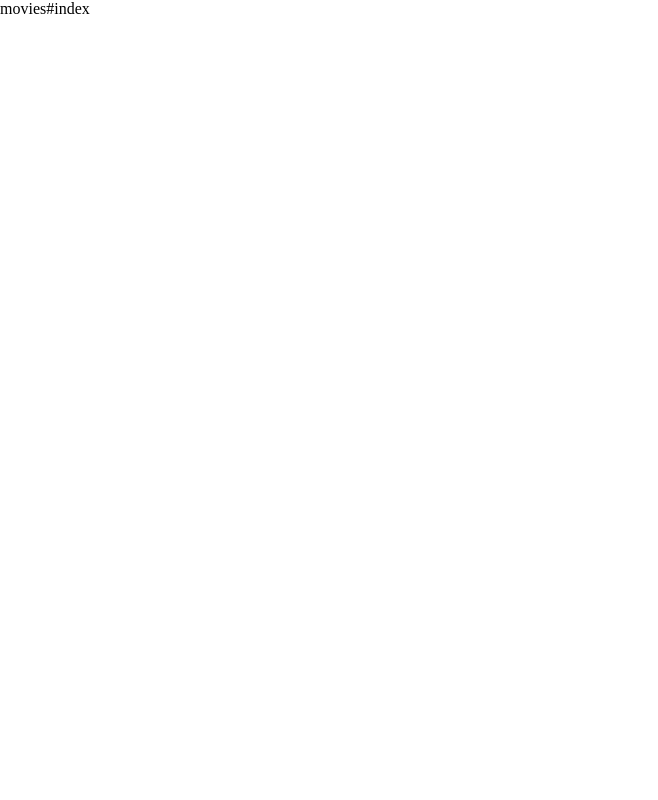
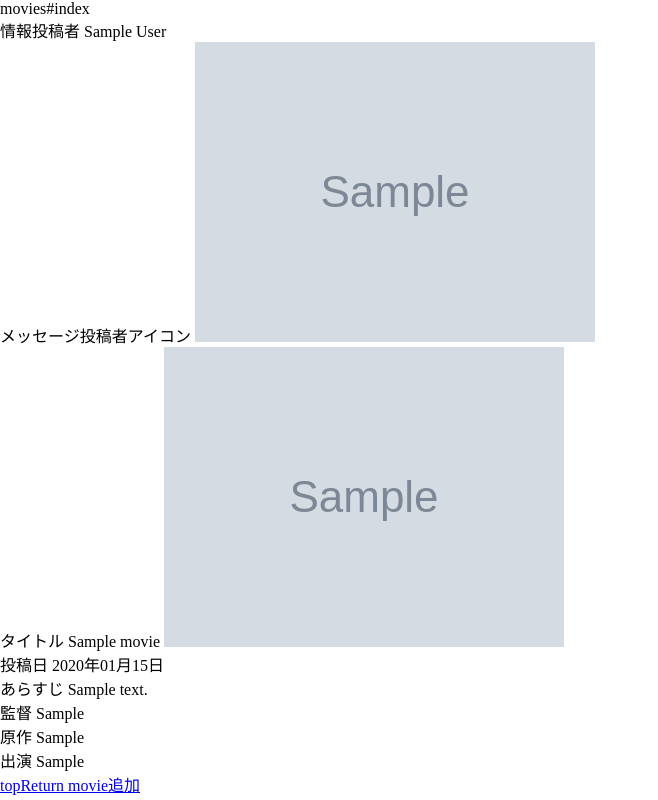
Before and after one commit to TomozQ/PF_2, a Rails app: page /movies in a window 1280 px wide. Before the commit the part shown is almost empty. Shown: the whole page, without its empty margins (0-658 px from the left). Run offline with Rails 7, Linux system fonts and the light colour scheme; a user stored in the database is signed in; tables that the repository leaves empty hold one stand-in row (values such as "Sample post"); grey boxes marked "Sample" are stand-in pictures; style sheets or scripts are compiled from the project's sources; some libraries are stand-ins or nearby versions.

Commit message:
映画情報の作成、表示機能実装

```diff
--- a/app/controllers/movies_controller.rb
+++ b/app/controllers/movies_controller.rb
@@ -1,14 +1,21 @@
 class MoviesController < ApplicationController
   def index
-
+    @movies = Movie.all
   end
 
   def new
-
+    @movie = Movie.new
   end
 
   def create
-
+    @movie = Movie.new(movie_params)
+    if @movie.save
+      redirect_to movies_path, notice: 'movie情報が作成されました'
+    else
+      @movies = Movie.includes(:user)
+      flash.now[:alert] = 'メッセージを入力してください。'
+      render :new
+    end
   end
 
   def show
@@ -26,4 +33,10 @@ class MoviesController < ApplicationController
   def destroy
 
   end
+
+  private
+
+  def movie_params
+    params.require(:movie).permit(:title, :summary, :director, :original, :actor, :image).merge(user_id: current_user.id)
+  end
 end
--- a/app/models/movie.rb
+++ b/app/models/movie.rb
@@ -4,4 +4,7 @@ class Movie < ApplicationRecord
   validates :title, presence: true, unless: :image?
   validates :director, presence: true
   validates :summary, presence: true
+
+  mount_uploader :image, ImageUploader
+
 end
--- a/app/views/home/_header.html.haml
+++ b/app/views/home/_header.html.haml
@@ -9,8 +9,8 @@
         About
       %a(href="/gossips")
         GossipsTalk
-      %a(href="#")
-        Story
+      %a(href="/movies")
+        Movies
       %button
         = icon('fas', 'ellipsis-h')
         %span.circle1
--- a/app/views/movies/index.html.haml
+++ b/app/views/movies/index.html.haml
@@ -1 +1,33 @@
 movies#index
+- @movies.each do |movie|
+  .test
+    情報投稿者
+    = movie.user.name
+  .test
+    メッセージ投稿者アイコン
+    = image_tag src= "#{movie.user.image}"
+  .test
+    タイトル
+    = movie.title
+    = image_tag movie.image.url, class: 'Message__image' if movie.image.present?
+  .test
+    投稿日
+    = movie.created_at.strftime("%Y年%m月%d日")
+  .test
+    あらすじ
+    = movie.summary
+  .test
+    監督
+    = movie.director
+  .test
+    原作
+    = movie.original
+  .test
+    出演
+    = movie.actor
+.return
+  =link_to root_path do
+    topReturn
+
+  = link_to new_movie_path do
+    movie追加
--- /dev/null
+++ b/db/migrate/20200908141349_rename_acter_column_to_movie.rb
@@ -0,0 +1,5 @@
+class RenameActerColumnToMovie < ActiveRecord::Migration[6.0]
+  def change
+    rename_column :movies, :acter, :actor
+  end
+end
```
Also changed, not shown: app/views/movies/new.html.haml (+13 -0 lines), db/schema.rb, 2 other files.
